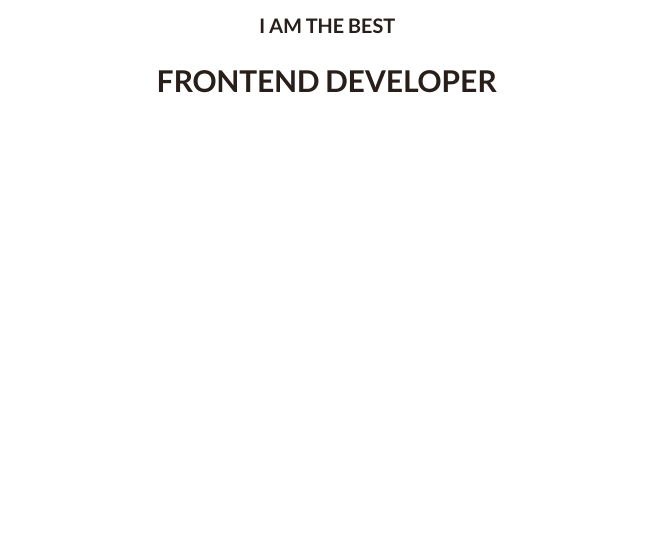
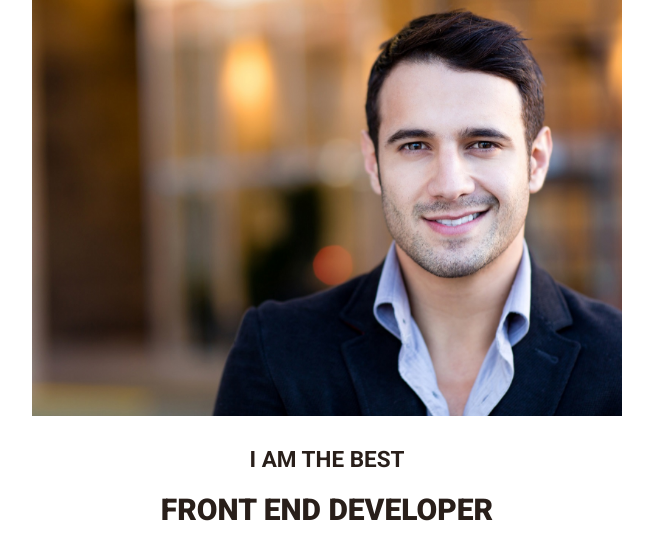
Before and after one commit to patrycjakwiecien/naglowek, a plain HTML site: page index.html in a window 1280 px wide. Shown: the whole page, without its empty margins (313-966 px from the left). Drawn offline with Linux system fonts and the light colour scheme.

Commit message:
ukonczone

```diff
--- a/css/style.css
+++ b/css/style.css
@@ -1,3 +1,7 @@
+* {
+    box-sizing: border-box;
+}
+
 body {
     margin: 0;
     background-color: white;
@@ -6,15 +10,64 @@ body {
     font-weight: 300;
 }
 
+h1,
+h2 {
+    text-align: center;
+}
+
+
+/*zdjecie*/
+
+#section .frontend-developer {
+    position: relative;
+    width: 50%;
+    margin-left: 25%;
+    background-size: cover;
+    background-position: center;
+}
+
 
 /*tekst*/
 
-.header-content > h1 {
-    text-align: center;
-    font-size: 20px;
+header {
+    background-image: url(../img/man-1.jpg);
+    background-size: contain;
+    background-position: 50%;
+    background-repeat: no-repeat;
+
+
 }
 
-.header-content > h2 {
+#header .header-content {
+     padding: 26vh;
+    position: relative;
     text-align: center;
+    font-weight: 800;
+}
+
+#frontend-developer {
+    margin: 30px;
+    font-weight: 400;
+    font-size:15px;
+    position: relative;
+    font-family: "Roboto", sans-serif;
+    text-align: center;
+
+}
+
+#frontend-developer>h2 {
+    margin: 20px;
+    font-weight: 800;
     font-size: 30px;
+     position: relative;
+    font-family: "Roboto", sans-serif;
+    text-align: center;
 }
+
+
+
+@media (min-width:992px) {
+    div {
+        width: 50%;
+    }
+}
--- a/index.html
+++ b/index.html
@@ -14,11 +14,22 @@
     <title>Powyzej 1170px</title>
 </head>
 <body>
-    <header id="header">
+
+  <header id="header">
       <div class="header-content">
-            <h1>I AM THE BEST </h1>
-        <h2>FRONTEND DEVELOPER</h2>
+
+
       </div>
     </header>
+
+         <section id=frontend-developer>
+             <h1>I AM THE BEST </h1>
+        <h2>FRONT END DEVELOPER</h2>
+         </section>
+
+
+
+
+
 </body>
 </html>
```
Also changed, not shown: img/man-1.jpg (added), img/man-2.jpg (added).
